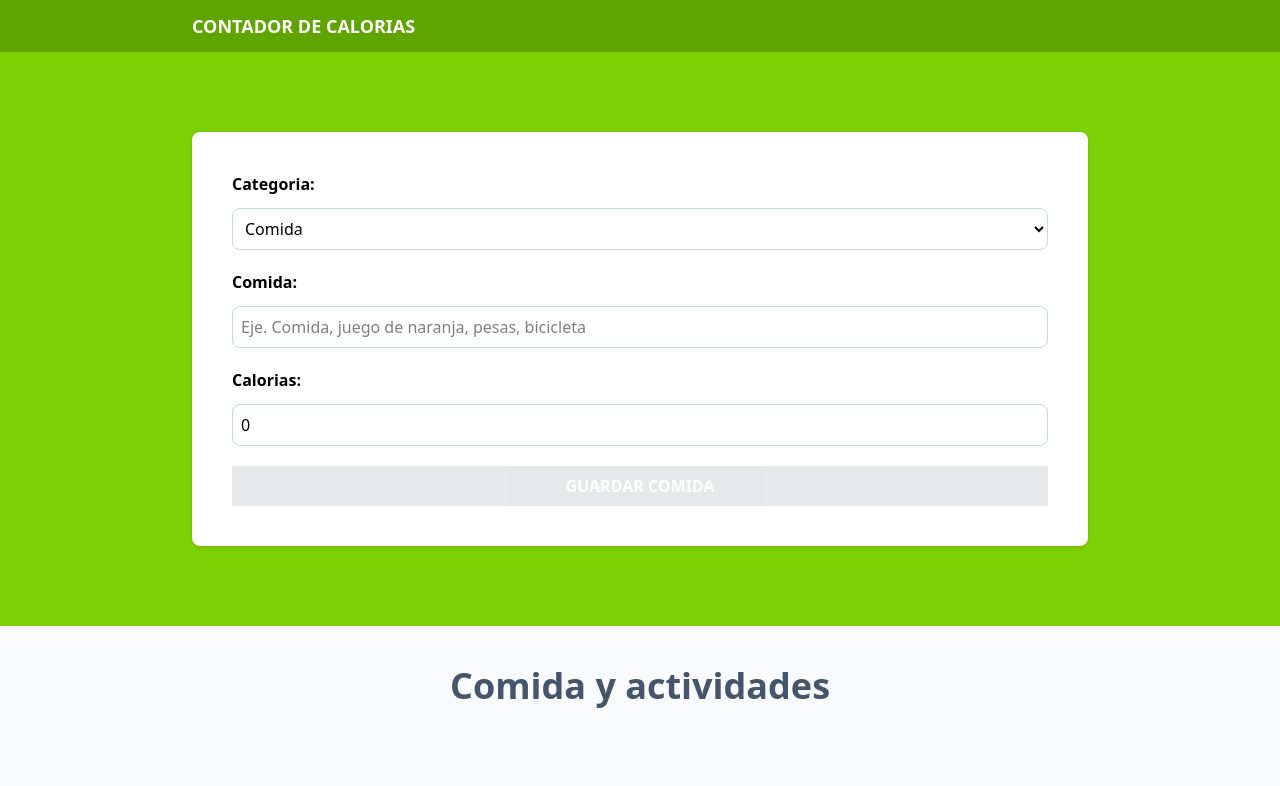
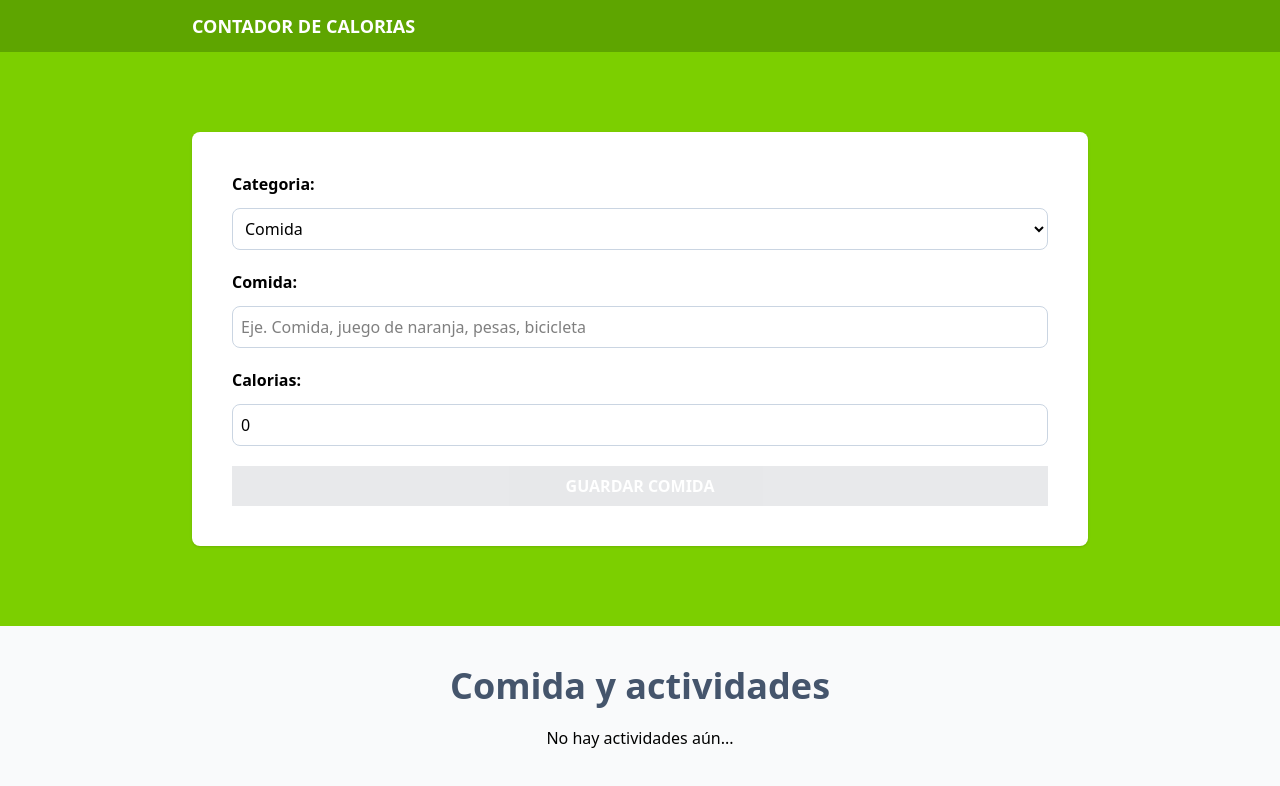
Before and after one commit to AlexhHr23/calorie-tracker, a React (Vite) app: page / in a window 1280 px wide. Shown: the top 786 px of the page. Built offline with nearby package versions, Linux system fonts and the light colour scheme.

Commit message:
Almacenando en local Storage

```diff
--- a/src/App.tsx
+++ b/src/App.tsx
@@ -1,4 +1,4 @@
-import { useReducer } from "react"
+import { useReducer, useEffect } from "react"
 import { Form } from "./components/Form"
 import { activityReducer, initialState } from "./reducers/activityReducer"
 import { ActivityList } from "./components/ActivityList"
@@ -8,6 +8,10 @@ import { ActivityList } from "./components/ActivityList"
 function App() {
 
   const [state, dispatch] = useReducer(activityReducer, initialState)
+
+  useEffect(() => {
+    localStorage.setItem('activities', JSON.stringify(state.activities))
+  }, [state.activities])
 
 
   return (
--- a/src/components/ActivityList.tsx
+++ b/src/components/ActivityList.tsx
@@ -17,11 +17,16 @@ export const ActivityList = ({activities, dispatch}: ActivityListProps) => {
         (category: Activity['category']) => categories.map(cat => cat.id === category ? cat.name : '')
         ,[activities])
 
+        const isEmtpyActivities = useMemo(() => activities.length === 0  ,[activities])
+
   return (
     <>
         <h2 className="text-4xl font-bold text-slate-600 text-center">Comida y actividades</h2>
 
-        {activities.map(activity => (
+
+        {isEmtpyActivities ?
+            <p className="text-center my-5">No hay actividades aún...</p> :
+        activities.map(activity => (
             <div key={activity.id} className="px-5 py-10 bg-white flex justify-between">
                 <div className="space-y-2 relative">
                     <p className={`absolute -top-8 -left-8 px-10 py-2 text text-white uppercase font-bold
--- a/src/reducers/activityReducer.ts
+++ b/src/reducers/activityReducer.ts
@@ -14,9 +14,13 @@ export type ActivityState = {
 }
 
 
+const localStorageActivities = (): Activity[] => {
+    const activities = localStorage.getItem('activities')
+    return activities ? JSON.parse(activities) : []
+}
 
 export const initialState : ActivityState = {
-    activities: [],
+    activities: localStorageActivities(),
     activeId: ''
 }
 
```
